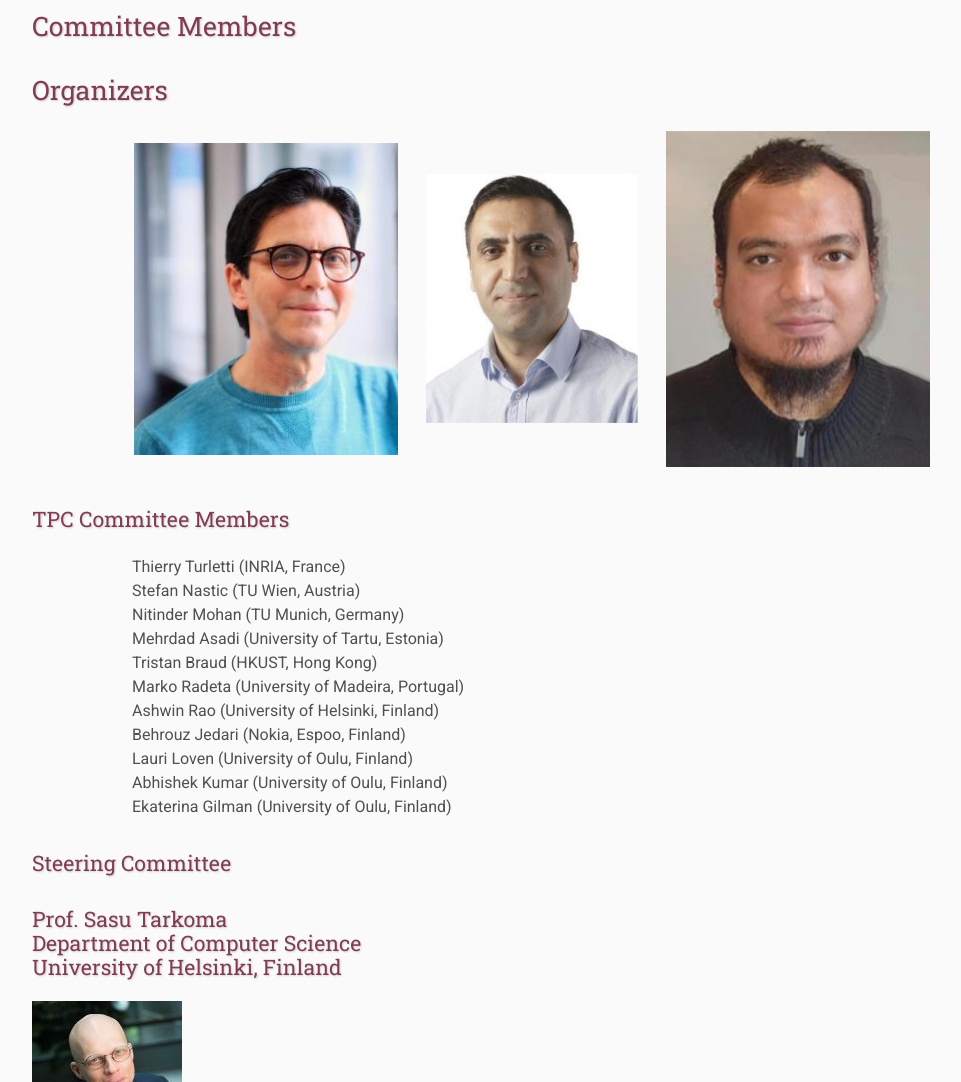
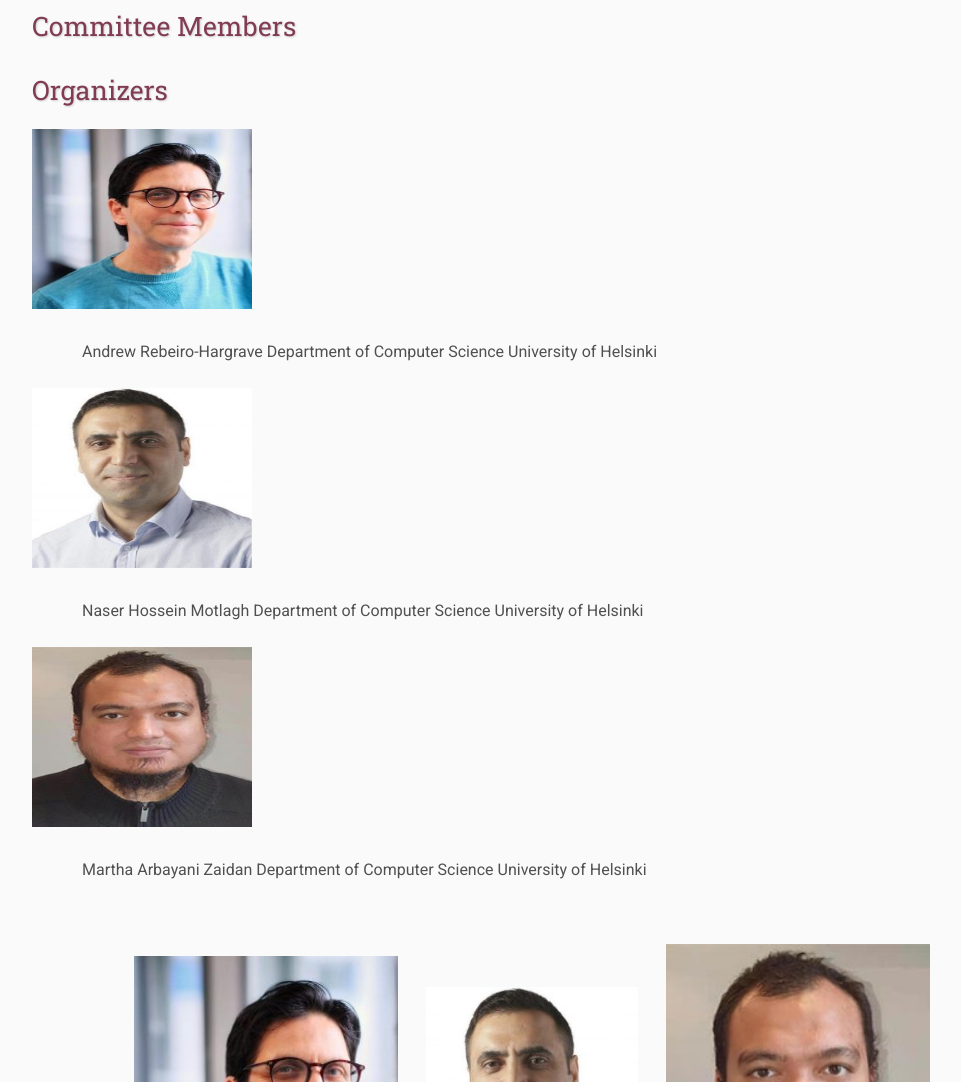
Before and after one commit to envsys23/envsys23.github.io, a plain HTML site: page Committee/index.html in a window 1280 px wide. Shown: the part 580-1662 px from the top of the page, without its empty margins (108-1069 px from the left). Drawn offline with nearby package versions, Linux system fonts and the light colour scheme; some packages are replaced by stand-ins of ours; files that its build step writes are made by us from their sources.

Commit message:
Update index.html

```diff
--- a/Committee/index.html
+++ b/Committee/index.html
@@ -49,6 +49,17 @@
 
     <h3>Organizers</h3>
 
+
+    <img src="assets/Andrew.jpeg" alt="Andrew Rebeiro-Hargrave" height="180" width="220" />
+    <p>Andrew Rebeiro-Hargrave </a> Department of Computer Science </a> University of Helsinki </p>
+
+    <img src="assets/Naser.jpeg" alt="Naser Hossein Motlagh" height="180" width="220" />
+    <p>Naser Hossein Motlagh</a> Department of Computer Science </a> University of Helsinki </p>
+
+    <img src="assets/Martha.jpg" alt="Martha Arbayani Zaidan" height="180" width="220" />
+    <p>Martha Arbayani Zaidan </a> Department of Computer Science </a> University of Helsinki </p>
+
+<br>
 
         <table class="sponsors">
         <tr>
```
